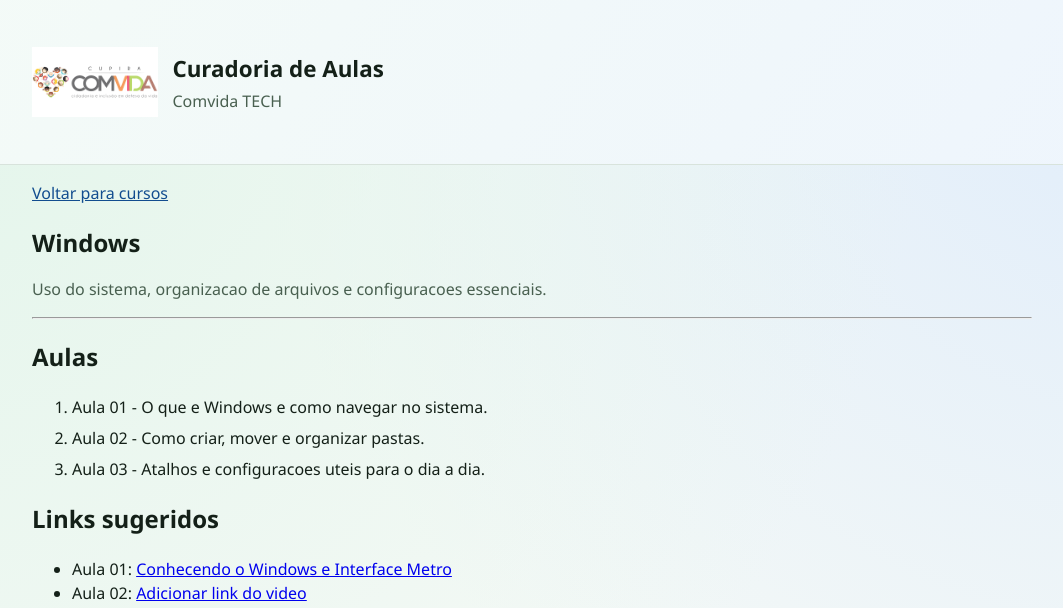
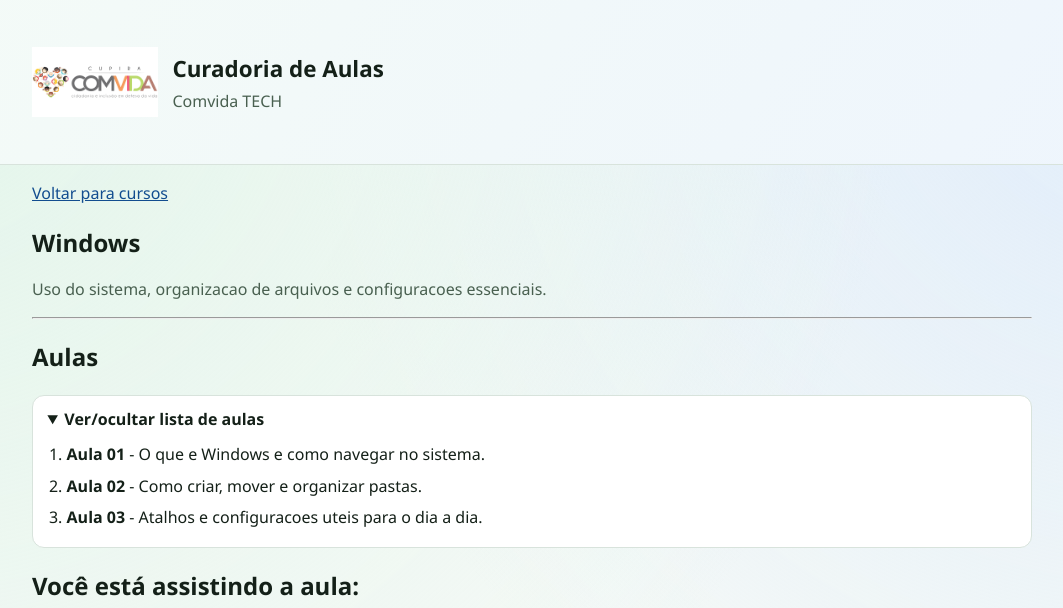
Before and after one commit to comvidacupira/tech, a Jekyll site: the page built from _cursos/windows.md, in a window 1280 px wide. Shown: the top 608 px of the page, without its empty margins (108-1171 px from the left). Built offline with Jekyll 4.4.1, drawn with Linux system fonts in a browser that asks for light colours; some of the changed text lies outside the part shown.

Commit message:
fix: ajustado texto e removido links recomendados

```diff
--- a/_cursos/windows.md
+++ b/_cursos/windows.md
@@ -9,17 +9,17 @@ image: /assets/images/windows.jpg
 
 ## Aulas
 
-1. Aula 01 - O que e Windows e como navegar no sistema.
-2. Aula 02 - Como criar, mover e organizar pastas.
-3. Aula 03 - Atalhos e configuracoes uteis para o dia a dia.
+<details class="list-box" open>
+  <summary>Ver/ocultar lista de aulas</summary>
 
-## Links sugeridos
+  <ol class="course-list">
+    <li><strong>Aula 01</strong> - O que e Windows e como navegar no sistema.</li>
+    <li><strong>Aula 02</strong> - Como criar, mover e organizar pastas.</li>
+    <li><strong>Aula 03</strong> - Atalhos e configuracoes uteis para o dia a dia.</li>
+  </ol>
+</details>
 
-- Aula 01: [Conhecendo o Windows e Interface Metro](https://www.youtube.com/watch?v=IldPMbfLb1E&list=PLQQLNsOZKaFsQwNXBLQ2o3D3VqjHIDRYn)
-- Aula 02: [Adicionar link do video](https://www.youtube.com/)
-- Aula 03: [Adicionar link do video](https://www.youtube.com/)
-
-## Galeria de videos
+## Você está assistindo a aula:
 
 <div class="video-player-box">
   <div class="video-player-frame">
--- a/assets/css/style.css
+++ b/assets/css/style.css
@@ -252,6 +252,42 @@ ol li {
   box-shadow: 0 0 0 2px rgba(18, 77, 143, 0.12);
 }
 
+.list-box {
+  border: 1px solid var(--border);
+  background: #fff;
+  border-radius: 12px;
+  padding: 0.7rem 0.9rem;
+  margin: 0.4rem 0 1rem;
+}
+
+.list-box summary {
+  cursor: pointer;
+  font-weight: 700;
+  color: var(--ink);
+}
+
+.course-list {
+  margin: 0.7rem 0 0;
+  padding-left: 1.2rem;
+}
+
+.course-list li + li {
+  margin-top: 0.45rem;
+}
+
+.links-list {
+  margin: 0.4rem 0 1rem;
+  padding: 0.85rem 1rem;
+  list-style: none;
+  background: #fff;
+  border: 1px solid var(--border);
+  border-radius: 12px;
+}
+
+.links-list li + li {
+  margin-top: 0.45rem;
+}
+
 @media (max-width: 1100px) {
   .video-gallery {
     grid-template-columns: repeat(3, minmax(0, 1fr));
```
